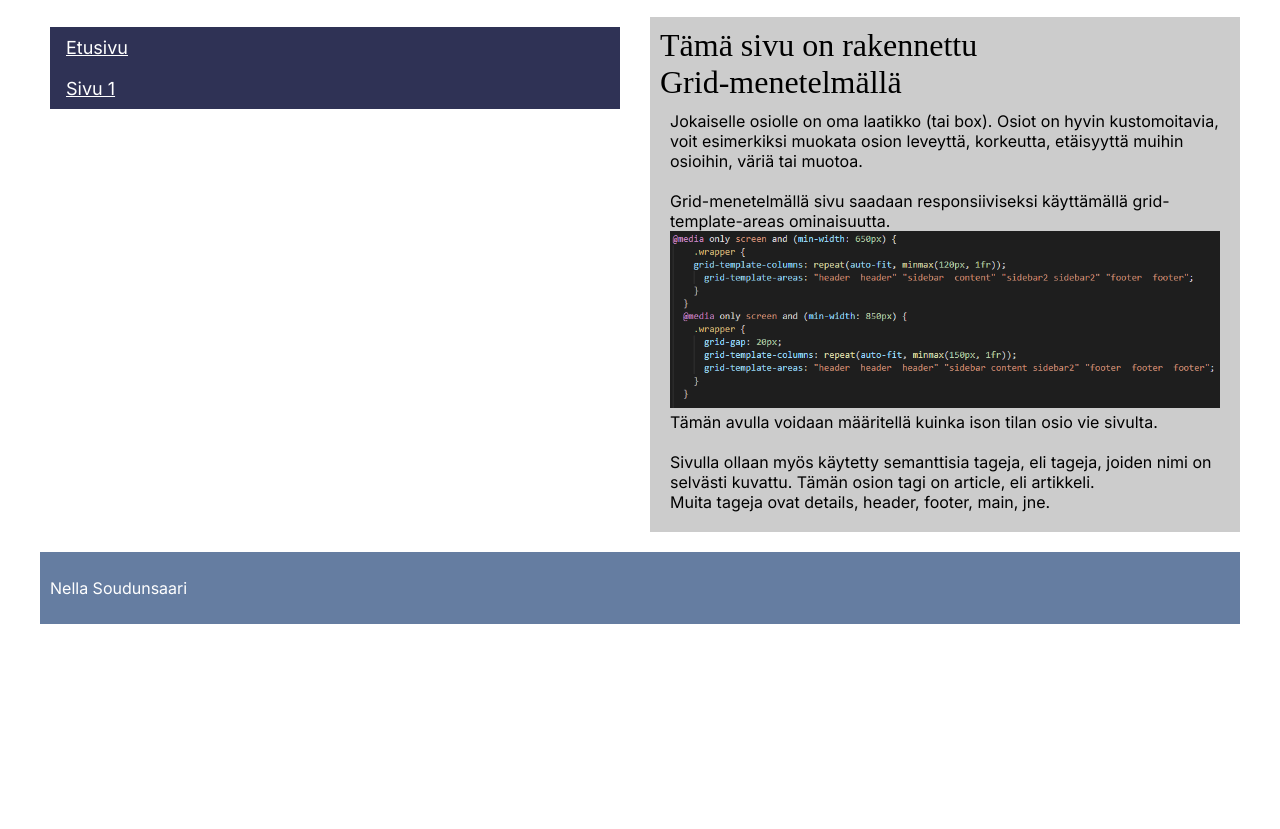
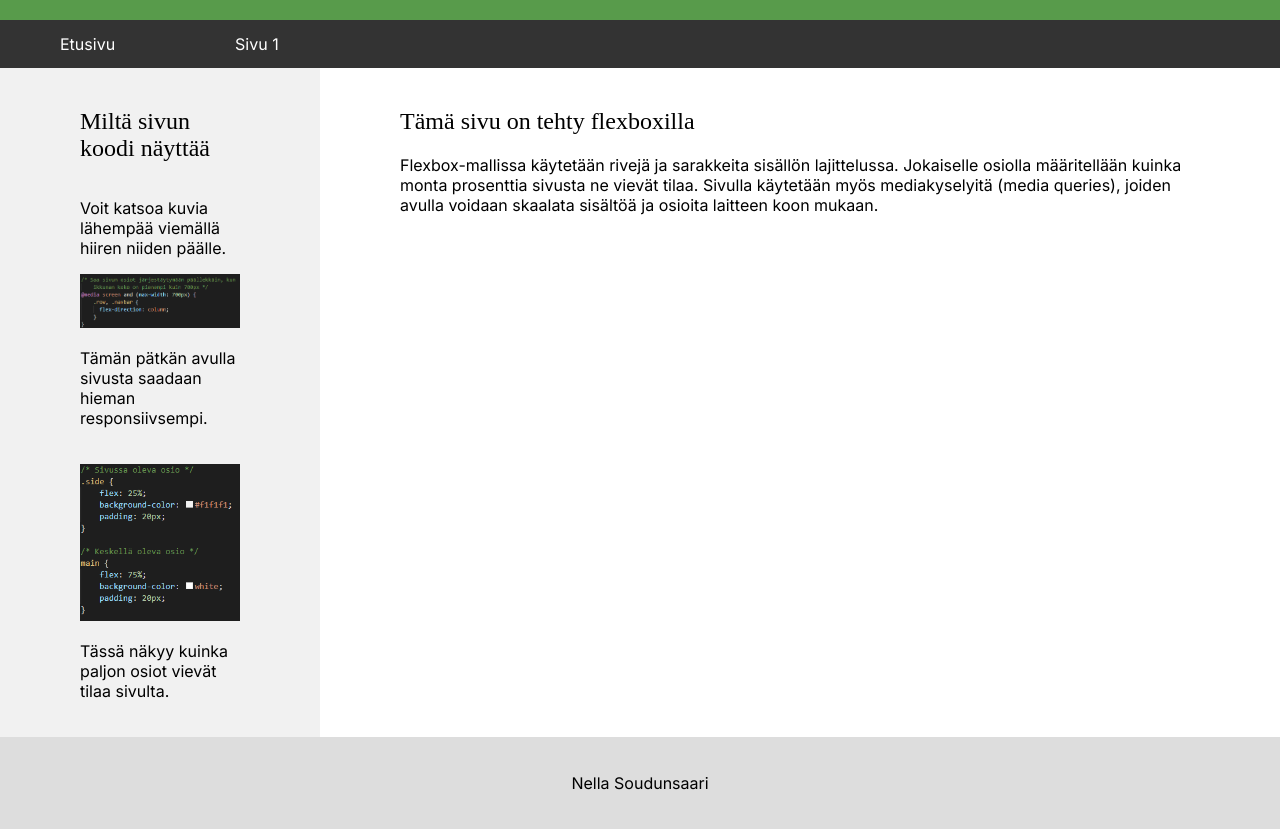
Before and after one commit to nellaSoudunsaari/grid-ja-flexbox, a plain HTML site: page index.html in a window 1280 px wide. Shown: the part 100-929 px from the top of the page. Before the commit the page ends 800 px from the top, so only its background shows below. Drawn offline with Linux system fonts and the light colour scheme; a web font is replaced by a local one.

Commit message:
Flexbox-osio

```diff
--- a/index.html
+++ b/index.html
@@ -4,49 +4,50 @@
     <meta charset="UTF-8">
     <meta http-equiv="X-UA-Compatible" content="IE=edge">
     <meta name="viewport" content="width=device-width, initial-scale=1.0">
-    <link rel="stylesheet" href="index.css">
+    <link rel="stylesheet" href="style.css">
     <link rel="preconnect" href="https://fonts.googleapis.com">
     <link rel="preconnect" href="https://fonts.gstatic.com" crossorigin>
     <link href="https://fonts.googleapis.com/css2?family=DM+Serif+Text&family=Inter&display=swap" rel="stylesheet">
     <title>Responsiivinen sivu</title>
 </head>
-<!---->
 <body>
-    <div class="wrapper">
-        <div class="box header">
-            <header>Tervetuloa</header>
+    <!--Header-->
+    <header>
+        <h1>Tervetuloa</h1>
+    </header>
+    <!--Nav-->
+    <div class="navbar">
+        <a href="index.html">Etusivu</a>
+        <a href="sivu1.html">Sivu 1</a>
+      </div>
+    <!--Sisältö-->
+    <div class="row">
+        <div class="side">
+            <header class="sivullinen">Miltä sivun koodi näyttää</header>
+            <article>
+                <p>Voit katsoa kuvia lähempää viemällä hiiren niiden päälle.</p>
+
+                <img id="image1" src="mediaquery.png" alt="">
+                <p>Tämän pätkän avulla sivusta saadaan hieman responsiivsempi.</p>
+                <br>
+                <img id="image1" src="osiot.png" alt="" >
+                <p>Tässä näkyy kuinka paljon osiot vievät tilaa sivulta.</p>
+            </article>
+
         </div>
-        <div class="box sidebar">
-            <ul>
-                <li><a href="index.html">Etusivu</a></li>
-                <li><a href="sivu1.html">Sivu 1</a></li>
-              </ul>
-        </div>
-        <div class="box content">
-            <header>Tämä sivu on rakennettu <br> Grid-menetelmällä</header>
-            <article>Jokaiselle osiolle on oma laatikko (tai box).
-                Osiot on hyvin kustomoitavia, voit esimerkiksi muokata
-                osion leveyttä, korkeutta, etäisyyttä muihin osioihin,
-                väriä tai muotoa.
+        <main>
+            <header class="mainh">Tämä sivu on tehty flexboxilla</header>
+            <article>Flexbox-mallissa käytetään rivejä ja sarakkeita
+                sisällön lajittelussa. Jokaiselle osiolla määritellään kuinka monta
+                prosenttia sivusta ne vievät tilaa. Sivulla käytetään myös
+                mediakyselyitä (media queries), joiden avulla voidaan skaalata
+                sisältöä ja osioita laitteen koon mukaan.
             </article>
-            <article>
-                Grid-menetelmällä sivu saadaan responsiiviseksi käyttämällä
-                grid-template-areas ominaisuutta.
-                <img src="gridmenetelmä.png" alt="Toisen sivun koodi" title="Toisen sivun koodi"> <br>
-                Tämän avulla voidaan määritellä kuinka ison tilan osio vie sivulta.
-            </article>
-            <article>
-                Sivulla ollaan myös käytetty semanttisia tageja, eli tageja,
-                joiden nimi on selvästi kuvattu. Tämän osion tagi on article,
-                eli artikkeli. <br> Muita tageja ovat details, header,
-                footer, main, jne.
-            </article>
-        </div>
-        <div class="box footer">
-            <footer>
-                <p>Nella Soudunsaari</p>
-            </footer>
-        </div>
+        </main>
     </div>
+    <!--Footer-->
+    <footer>
+        <p>Nella Soudunsaari</p>
+    </footer>
 </body>
 </html>
--- /dev/null
+++ b/style.css
@@ -0,0 +1,133 @@
+* {
+    box-sizing: border-box;
+}
+
+/* Style the body */
+body {
+    margin: 0;
+}
+
+/* Header/logo Title */
+header {
+    padding: 20px 60px;
+    text-align: left;
+    font-family: 'DM Serif Text', serif;
+    letter-spacing: 1mm;
+    background: #589b4b;
+    color: white;
+}
+
+/* Style the top navigation bar */
+.navbar {
+    display: flex;
+    background-color: #333;
+}
+
+/* Style the navigation bar links */
+.navbar a {
+    color: white;
+    padding: 14px 60px;
+    text-decoration: none;
+    font-family: 'Inter', sans-serif;
+    text-align: center;
+}
+
+/* Change color on hover */
+.navbar a:hover {
+    background-color: #ddd;
+    color: black;
+}
+
+/* Column container */
+.row {
+    display: flex;
+    flex-wrap: wrap;
+}
+
+/* Sivussa oleva osio */
+.side {
+    flex: 25%;
+    background-color: #f1f1f1;
+    padding: 20px;
+}
+
+/* Keskellä oleva osio */
+main {
+    flex: 75%;
+    background-color: white;
+    padding: 20px;
+}
+
+/* Fake image, just for this example */
+.fakeimg {
+    background-color: #aaa;
+    width: 100%;
+    padding: 20px;
+}
+
+/* Footer */
+footer {
+    padding: 20px;
+    font-family: 'Inter', sans-serif;
+    text-align: center;
+    background: #ddd;
+}
+
+/* Saa sivun osiot järjestäytymään päällekkäin, kun
+    ikkunan koko on pienempi kuin 700px */
+@media screen and (max-width: 700px) {
+    .row, .navbar {
+      flex-direction: column;
+    }
+}
+
+@media screen and (max-width: 1150px) {
+    #image1 {
+      width: 50% !important;
+      height: 100% !important;
+    }
+}
+
+
+.mainh {
+    letter-spacing: 0px;
+    font-size: x-large;
+    background: none;
+    color: black;
+}
+
+article {
+    padding: 0px 60px;
+    font-family: 'Inter', sans-serif;
+    font-size: medium;
+}
+
+
+.sivullinen {
+    letter-spacing: 0px;
+    background: none;
+    color: black;
+    font-size: x-large;
+    padding: none;
+}
+.sivu {
+    width: 100px;
+    height: 100px;
+}
+
+#image1{
+    transition:transform 0.25s ease;
+    width: 100%;
+}
+.kookos{
+    width: 25%;
+    display: block;
+    margin: auto;
+    padding-top: 10px;
+    text-align: center;
+}
+
+#image1:hover {
+    -webkit-transform:scale(1.5); /* or some other value */
+    transform:scale(1.5);
+}
```
Also changed, not shown: sivu1.html (+31 -26 lines), kookosjuoma.png (added), mediaquery.png (added), osiot.png (added), palmu.jpg (added), 2 other files.
